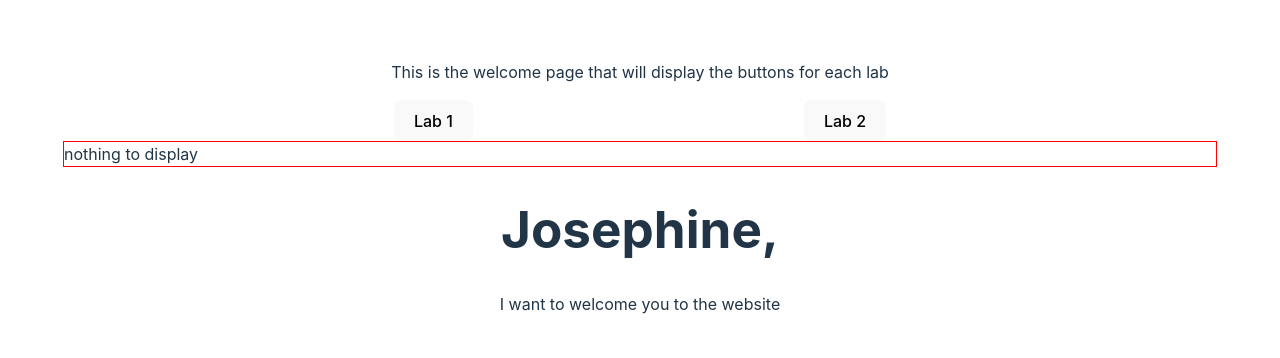
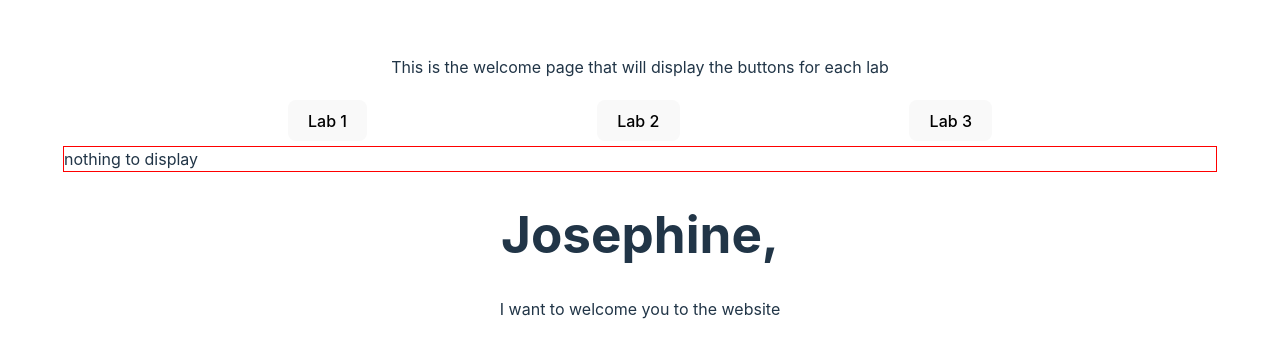
Before and after one commit to JoperHoper/Module6_React_Sandbox, a React (Vite) app in the folder react-sandbox/: page / in a window 1280 px wide. Shown: the part 212-570 px from the top of the page. Built offline with nearby package versions, Linux system fonts and the light colour scheme.

Commit message:
Completed Lab 3 Exercise

```diff
--- a/react-sandbox/src/App.jsx
+++ b/react-sandbox/src/App.jsx
@@ -3,28 +3,50 @@ import "./App.css";
 import { Greeting, GreetingsHoC } from "./components/Greeting";
 import { LabOne } from "./containers/LabOne";
 import { LabTwo } from "./containers/LabTwo";
+import { LabThree } from "./containers/LabThree";
 
 const App = () => {
   // STATES & VARIABLES
   const [contentName, setContentName] = useState("")
-  const contentDictionary = {
-    labOne: "Lab 1",
-    labTwo: "Lab 2",
-  }
+  // const contentDictionary = {
+  //   labOne: "Lab 1",
+  //   labTwo: "Lab 2",
+  // }
+
+  const contentConfig = [
+    { lab: "Lab 1" },
+    { lab: "Lab 2" },
+    { lab: "Lab 3" },
+  ];
 
   // FUNCTIONS
   const displayHandler = () => {
     switch (contentName) {
-      case contentDictionary.labOne:
+      case contentConfig[0].lab:
         return <LabOne />
-
-      case contentDictionary.labTwo:
+      case contentConfig[1].lab:
         return <LabTwo />
-
+      case contentConfig[2].lab:
+        return <LabThree />
       default:
         return <div>nothing to display</div>
     }
   }
+
+  const buttonConstructor = () => {
+    const buttonElementArray = contentConfig.map((content) => {
+      return (
+        <button
+          key={content.lab}
+          onClick={() => setContentName(content.lab)}
+          style={{ margin: "5px" }}
+        >
+          {content.lab}
+        </button>
+      );
+    });
+    return buttonElementArray;
+  };
 
   //RETURN
   return (
@@ -32,8 +54,7 @@ const App = () => {
       <p>This is the welcome page that will display the buttons for each lab</p>
 
       <div style={{ display: "flex", justifyContent: "space-evenly" }}>
-        <button onClick={() => setContentName(contentDictionary.labOne)}>Lab 1</button>
-        <button onClick={() => setContentName(contentDictionary.labTwo)}>Lab 2</button>
+        {buttonConstructor()}
       </div>
 
       <div style={{ display: "flex", width: "90vw", border: "1px solid red" }}>
--- /dev/null
+++ b/react-sandbox/src/components/Emoji.jsx
@@ -0,0 +1,21 @@
+import { useState } from "react"
+
+export const emojiContainer = () => {
+    const [emoji, setEmoji] = useState("(✿◠‿◠)")
+    const [color, setcolor] = useState("#00000")
+    const emojiArray = [{ emoji: "¯\_( ͡° ͜ʖ ͡°)_/¯", color: "#1eff00" }, { emoji: "~\(≧▽≦)/~", color: "#fcba03" }, { emoji: "ʕっ•ᴥ•ʔっ", color: "#0083e8" }, { emoji: "⊙ω⊙", color: "#e97aff" }]
+
+    const emojiHandler = () => {
+        let index = Math.round(Math.random()*3)
+        let selectedObj = emojiArray[index]
+        setEmoji(selectedObj.emoji)
+        setcolor(selectedObj.color)
+    }
+
+    return (
+        <div>
+            <h2>Current Emoji: <p style={{ color: color }}>{emoji}</p></h2>
+            <button style={{ border: "1px black solid" }} onClick={emojiHandler}>Change Mood</button>
+        </div>
+    )
+}
--- /dev/null
+++ b/react-sandbox/src/containers/LabThree.jsx
@@ -0,0 +1,10 @@
+import { emojiContainer } from "../components/Emoji"
+
+export const LabThree = () => {
+
+    return (
+        <div>
+            {emojiContainer()}
+        </div>
+    )
+}
```
